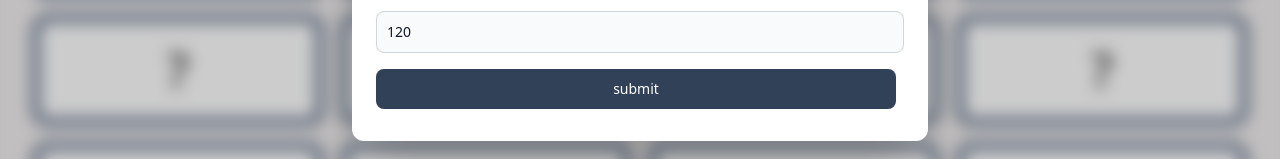
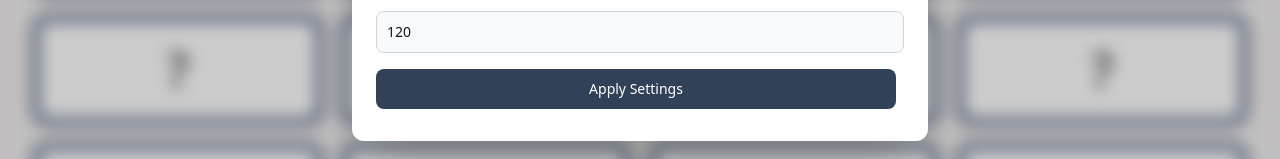
Before and after one commit to ZahraNejati79/CardGame, a React (Vite) app: page / in a window 1280 px wide. Both pictures are taken after a click on the element "SETTINGS". Shown: the part 393-552 px from the top of the page. Built offline with nearby package versions, Linux system fonts and the light colour scheme.

Commit message:
rename button in setting form

```diff
--- a/src/components/SettingsForm.tsx
+++ b/src/components/SettingsForm.tsx
@@ -27,7 +27,7 @@ function SettingsForm({ onFormSubmit, onInputChange, formInputs }: Props) {
         label="Time"
       />
       <button className="btn btn__primary" type="submit">
-        submit
+        Apply Settings
       </button>
     </form>
   );
```
